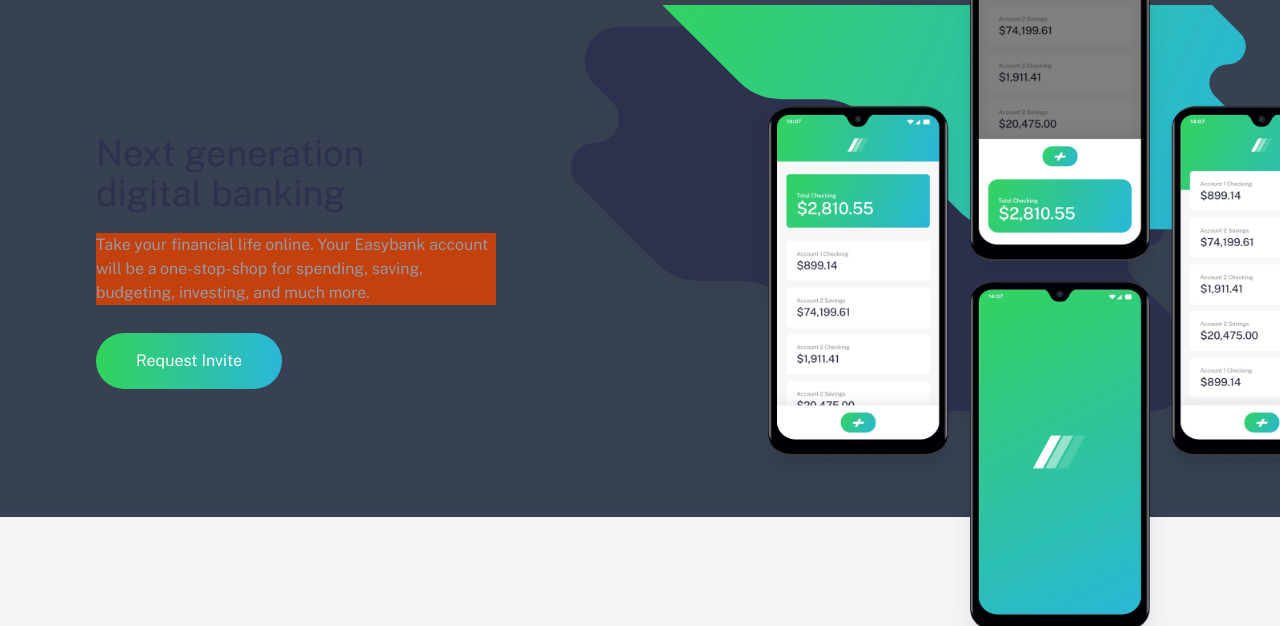
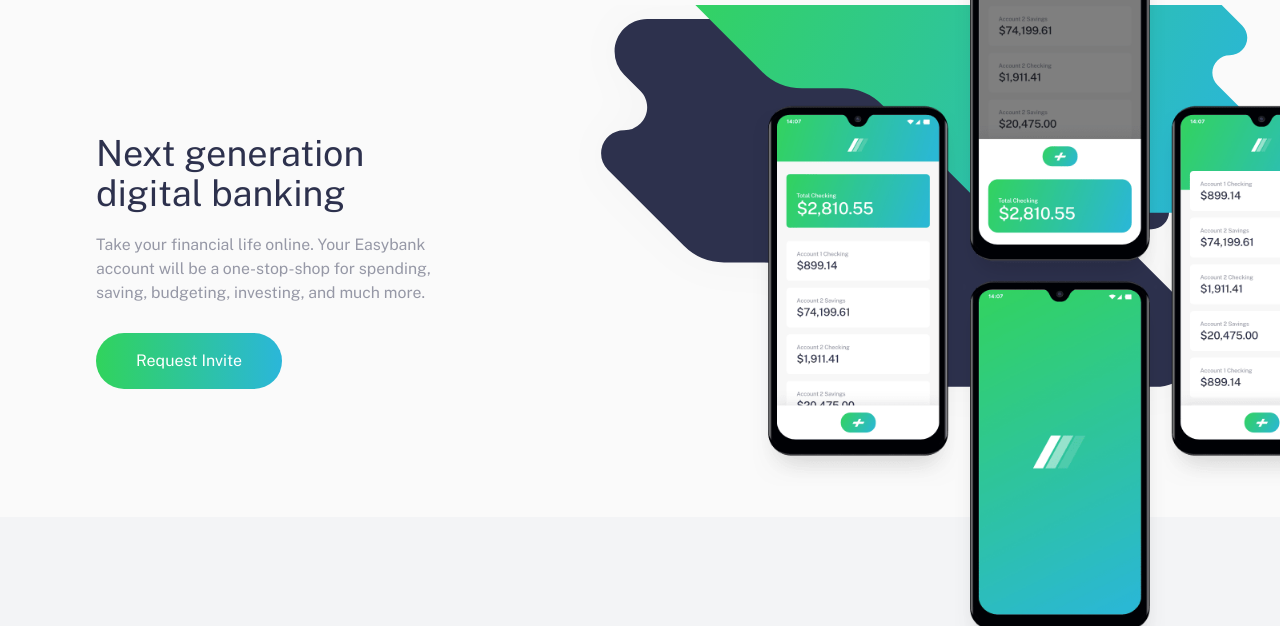
Before and after one commit to franklynxchill/easybank-landing-page, a website: page index.html in a window 1280 px wide. Shown: the part 107-733 px from the top of the page. Drawn offline with Linux system fonts and the light colour scheme.

Commit message:
updated commit

```diff
--- a/index.html
+++ b/index.html
@@ -52,10 +52,10 @@
   </header>
   <section class="overflow-hidden">
     <!-- intro section -->
-    <section class="relative pb-10 md:pb-0 md:pt-28 bg-gray-700">
+    <section class="relative pb-10 md:pb-0 md:pt-28">
       <div class="flex flex-col justify-between gap-y-9 md:flex-row-reverse md:items-center">
         <!-- image bg -->
-        <div class="bg-introMobile bg-no-repeat bg-cover h-[26rem] md:bg-introDesktop md:bg-cover md:w-[47rem] md:h-[32rem] md:bg-[right_-10rem]">
+        <div class="bg-introMobile bg-no-repeat bg-cover h-[26rem] md:bg-introDesktop md:bg-cover md:w-[45rem] md:h-[32rem] md:bg-[right_-10rem]">
           <!-- image -->
           <div class="absolute top-[-2.5rem] md:top-[1.139rem] md:right-[-15rem]">
             <img src="/assets/images/image-mockups.png" alt="image mockup" class="sm:w-[80%]">
@@ -65,7 +65,7 @@
         <!-- text -->
         <div class="text-center px-5 md:text-left sm:ml-[6rem] sm:px-0">
           <h1 class="text-4xl leading-[2.5rem] text-darkBlue md:w-[20rem] md:text-4xl">Next generation digital banking</h1>
-          <p class="text-base mt-5 text-grayishBlue  sm:w-[25rem] sm:text-[.99rem] bg-orange-700">
+          <p class="text-base mt-5 text-grayishBlue  sm:w-[24rem] sm:text-[.99rem]">
             Take your financial life online. Your Easybank account will be a one-stop-shop for spending, saving, budgeting, investing, and much more.
           </p>
           <button class="btn mt-7">Request Invite</button>
```
Also changed, not shown: dist/style.css.
